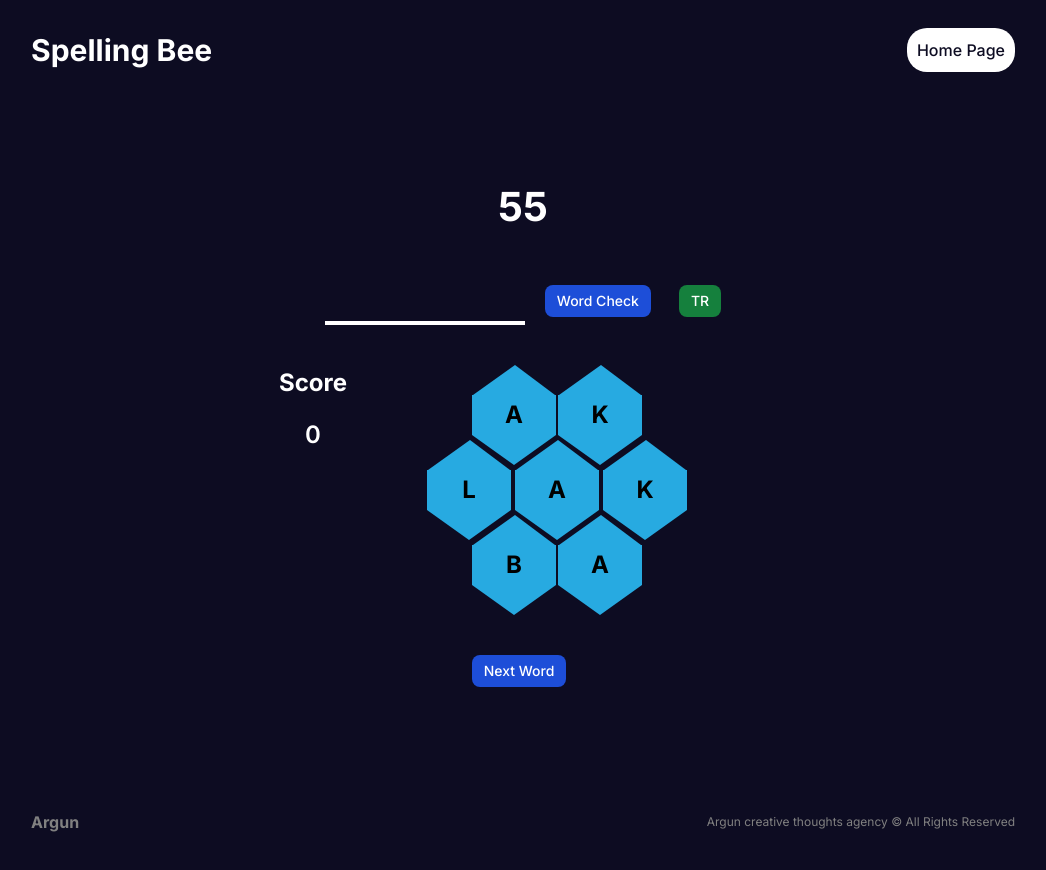
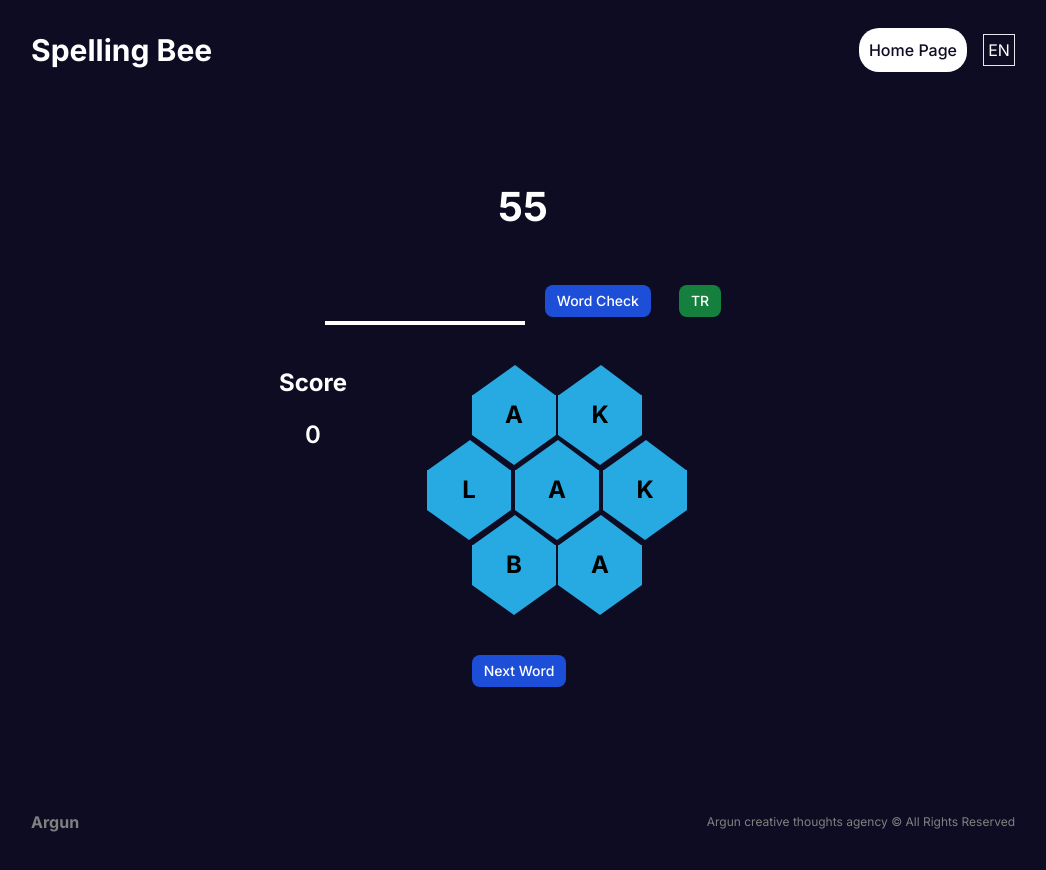
Before and after one commit to argun8394/Spelling-Bee-Game_Next.js, a Next.js app: page /en in a window 1280 px wide. Shown: the whole page, without its empty margins (117-1163 px from the left). Built offline with nearby package versions, Linux system fonts and the light colour scheme.

Commit message:
localeSwitcher

```diff
--- a/src/components/game/Game.jsx
+++ b/src/components/game/Game.jsx
@@ -7,7 +7,7 @@ import WordCheck from "../wordCheck/WordCheck";
 import GameOver from "../gameOver/GameOver";
 import Loading from "../loading/Loading";
 import Score from "@/components/score/Score"
-import { useTranslations } from "next-intl";
+import { useLocale, useTranslations } from "next-intl";
 
 const Game = () => {
   const [shuffWord, setShuffWord] = useState("");
@@ -20,7 +20,7 @@ const Game = () => {
   const [lang, setLang] = useState("en");
   const [totalScore, setTotalScore] = useState(0);
 
-
+  const locale = useLocale();
   const t = useTranslations('GamePage')
 
   const getRandomWord = async () => {
--- /dev/null
+++ b/src/components/localeSwitcher/LocaleSwitcher.jsx
@@ -0,0 +1,34 @@
+"use client"
+import { locales } from '@/i18n'
+import { useLocale } from "next-intl";
+import { useRouter, usePathname } from "next/navigation";
+import { useState, useEffect } from 'react';
+
+const LocaleSwitcher = () => {
+    const locale = useLocale();
+    const router = useRouter();
+    const [lang, setLanguage] = useState(locale);
+    const pathname = usePathname();
+
+    useEffect(() => {
+        setLanguage(locale);
+    }, [locale]);
+
+    const handleLocaleChange = (newLocale) => {
+        setLanguage(newLocale);
+        document.cookie = `NEXT_LOCALE=${newLocale}; path=/; max-age=31536000; SameSite=Lax`;
+        const newUrl = `/${newLocale}${pathname.replace(`/${locale}`, '')}`;
+        router.push(newUrl);
+    }
+
+    return (
+        <div className='flex'>
+            <button className="btn btn-primary border uppercase w-8 h-8 "
+                onClick={() => handleLocaleChange(lang === 'en' ? 'tr' : 'en')} >
+                {lang}
+            </button>
+        </div>
+    );
+};
+
+export default LocaleSwitcher;
--- a/src/components/navbar/Navbar.jsx
+++ b/src/components/navbar/Navbar.jsx
@@ -2,6 +2,7 @@ import Link from "next/link";
 import React from "react";
 import Links from "./links/Links";
 import styles from "./navbar.module.css";
+import LocaleSwitcher from "../localeSwitcher/LocaleSwitcher";
 
 const Navbar = () => {
   return (
@@ -9,8 +10,9 @@ const Navbar = () => {
       <Link href="/" className={styles.logo}>
         Spelling Bee
       </Link>
-      <div>
+      <div className="flex justify-center items-center gap-4">
         <Links />
+        <LocaleSwitcher />
       </div>
     </div>
   );
--- a/src/i18n.js
+++ b/src/i18n.js
@@ -2,7 +2,8 @@ import { notFound } from 'next/navigation';
 import { getRequestConfig } from 'next-intl/server';
 
 // Can be imported from a shared config
-const locales = ['en', 'tr'];
+// const locales = ['en', 'tr'];
+export const locales = ['en', 'tr'];
 
 export default getRequestConfig(async ({ locale }) => {
     // Validate that the incoming `locale` parameter is valid
```
